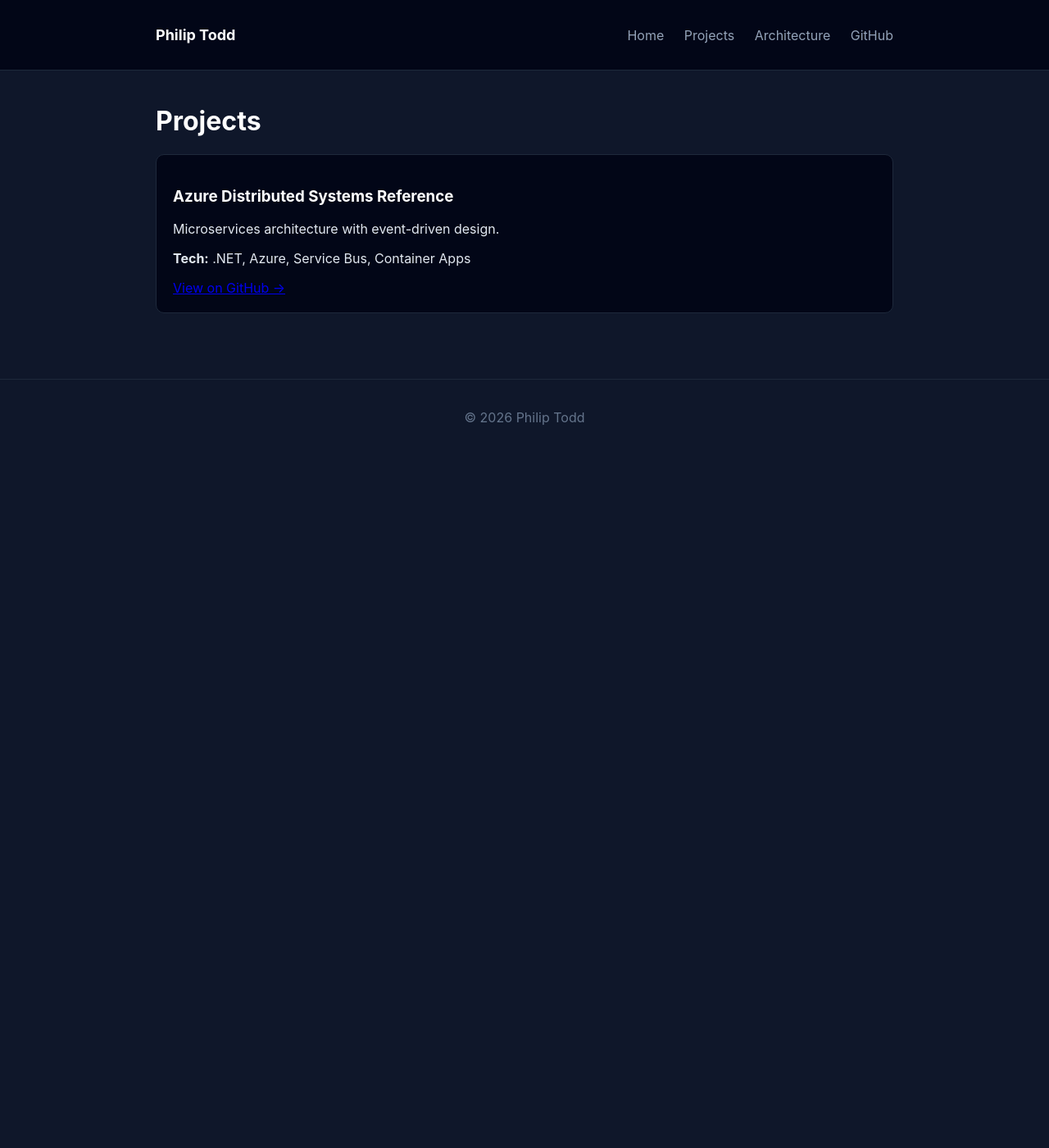
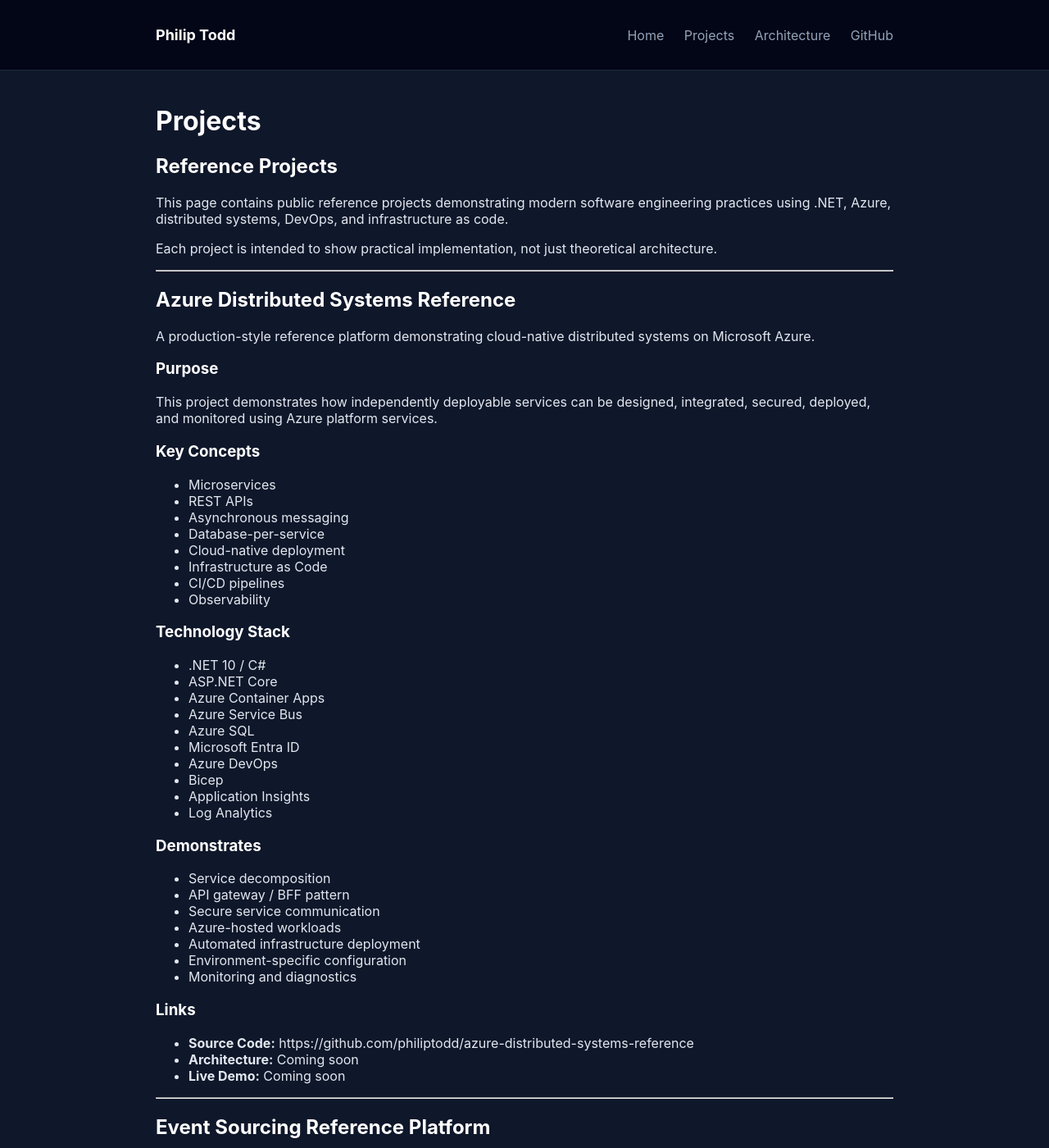
Before and after one commit to PhilipTodd/philiptodd.github.io, a Jekyll site: the page built from projects.md, in a window 1280 px wide and 1400 px high. Shown: the whole window at 82% size. Built offline with Jekyll 4.4.1, drawn with Linux system fonts in a browser that asks for light colours; some of the changed text lies outside the part shown.

Commit message:
Enhance projects.md with detailed project descriptions
Expanded the projects section with detailed descriptions, key concepts, technology stacks, and links for reference projects including Azure Distributed Systems and Event Sourcing.

```diff
--- a/projects.md
+++ b/projects.md
@@ -5,9 +5,168 @@ title: Projects
 
 # Projects
 
-<div class="card">
-<h3>Azure Distributed Systems Reference</h3>
-<p>Microservices architecture with event-driven design.</p>
-<p><strong>Tech:</strong> .NET, Azure, Service Bus, Container Apps</p>
-<a href="https://github.com/philiptodd/azure-distributed-systems-reference">View on GitHub →</a>
-</div>
+## Reference Projects
+
+This page contains public reference projects demonstrating modern software engineering practices using .NET, Azure, distributed systems, DevOps, and infrastructure as code.
+
+Each project is intended to show practical implementation, not just theoretical architecture.
+
+---
+
+## Azure Distributed Systems Reference
+
+A production-style reference platform demonstrating cloud-native distributed systems on Microsoft Azure.
+
+### Purpose
+
+This project demonstrates how independently deployable services can be designed, integrated, secured, deployed, and monitored using Azure platform services.
+
+### Key Concepts
+
+- Microservices
+- REST APIs
+- Asynchronous messaging
+- Database-per-service
+- Cloud-native deployment
+- Infrastructure as Code
+- CI/CD pipelines
+- Observability
+
+### Technology Stack
+
+- .NET 10 / C#
+- ASP.NET Core
+- Azure Container Apps
+- Azure Service Bus
+- Azure SQL
+- Microsoft Entra ID
+- Azure DevOps
+- Bicep
+- Application Insights
+- Log Analytics
+
+### Demonstrates
+
+- Service decomposition
+- API gateway / BFF pattern
+- Secure service communication
+- Azure-hosted workloads
+- Automated infrastructure deployment
+- Environment-specific configuration
+- Monitoring and diagnostics
+
+### Links
+
+- **Source Code:** https://github.com/philiptodd/azure-distributed-systems-reference
+- **Architecture:** Coming soon
+- **Live Demo:** Coming soon
+
+---
+
+## Event Sourcing Reference Platform
+
+An event-sourced enterprise application reference project inspired by industrial planning and operational systems.
+
+### Purpose
+
+This project demonstrates how an application can use domain events as the system of record, with projections used to support query models, reporting, and operational views.
+
+### Key Concepts
+
+- Event Sourcing
+- CQRS
+- Domain-Driven Design
+- Aggregate roots
+- Immutable business events
+- Asynchronous projections
+- Read model synchronisation
+- Message-based integration
+
+### Technology Stack
+
+- .NET 10 / C#
+- ASP.NET Core
+- Azure Cosmos DB
+- Azure SQL
+- Azure Service Bus
+- Angular
+- Microsoft Entra ID
+- Azure App Service
+- Azure DevOps
+- Bicep
+- Application Insights
+- Log Analytics
+
+### Demonstrates
+
+- Cosmos DB event store
+- Azure SQL read model projections
+- Command/query separation
+- Domain event modelling
+- Projection rebuilding
+- Asynchronous event publishing
+- API design for event-sourced systems
+- Cloud deployment using Azure PaaS
+
+### Links
+
+- **Source Code:** https://github.com/philiptodd/blastiq-event-sourcing-reference
+- **Architecture:** Coming soon
+- **Live Demo:** Coming soon
+
+---
+
+## Architecture Documentation
+
+The reference projects include architecture documentation using C4 modelling and practical system design documentation.
+
+### Documentation Includes
+
+- System context diagrams
+- Container diagrams
+- Deployment diagrams
+- Dynamic flow diagrams
+- Architecture decision records
+- Infrastructure notes
+- CI/CD pipeline documentation
+
+### Tools and Practices
+
+- Structurizr DSL
+- C4 Model
+- Markdown documentation
+- Architecture Decision Records
+- Azure architecture diagrams
+
+---
+
+## Project Goals
+
+These projects are designed to demonstrate the ability to:
+
+- Design cloud-native systems.
+- Build production-style .NET applications.
+- Apply modern Azure platform services.
+- Use event-driven and distributed architecture patterns.
+- Automate infrastructure and deployment.
+- Communicate architecture clearly.
+- Balance technical design with business outcomes.
+
+---
+
+## Current Status
+
+The projects are under active development.
+
+As they mature, this page will be updated with:
+
+- Architecture diagrams
+- Screenshots
+- Running Azure-hosted demonstrations
+- CI/CD pipeline examples
+- Deployment notes
+- Observability examples
+
+---
+
+> These projects are public, practical demonstrations of software engineering capability across architecture, implementation, deployment, and operations.
```
